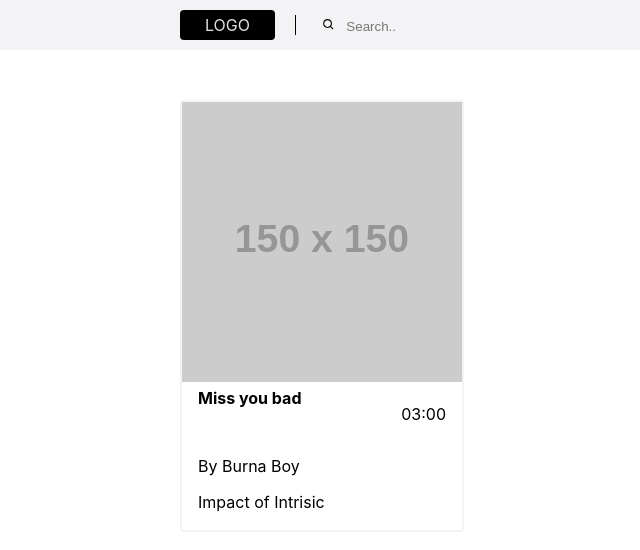
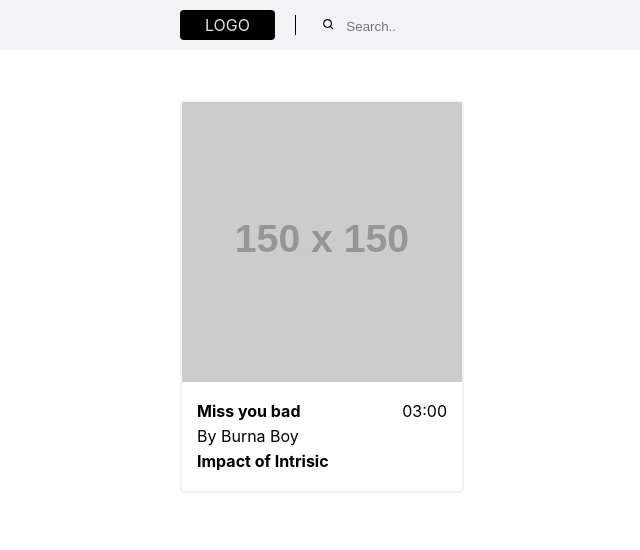
Before and after one commit to Btshwanelo/musicdb-app, a React (Create React App) app in the folder frontend/: page / in a window 1280 px wide. Shown: the top 550 px of the page, without its empty margins (20-660 px from the left). Built offline with nearby package versions, Linux system fonts and the light colour scheme.

Commit message:
refactored card style

```diff
--- a/frontend/src/shared/pages/MainPage/index.js
+++ b/frontend/src/shared/pages/MainPage/index.js
@@ -24,7 +24,7 @@ const MainPage = (props) => {
               <p>03:00</p>
             </div>
             <p>By Burna Boy</p>
-            <p>Impact of Intrisic</p>
+            <h4>Impact of Intrisic</h4>
           </div>
         </div>
       </div>
--- a/frontend/src/shared/pages/MainPage/style.css
+++ b/frontend/src/shared/pages/MainPage/style.css
@@ -59,13 +59,23 @@
   width: -webkit-fill-available;
 }
 .cards-container {
-  padding: 2px 16px;
+  padding: 15px;
 }
 .cards-container div {
   display: flex;
   flex-direction: row;
+  margin-bottom: 5px;
 }
 .cards-container div h4 {
   flex-grow: 1;
   margin: 0;
+}
+.cards-container div p {
+  margin: 0;
+}
+.cards-container p {
+  margin: 5px 0;
+}
+.cards-container h4 {
+  margin: 5px 0;
 }/*# sourceMappingURL=style.css.map */
--- a/frontend/src/shared/pages/MainPage/style.scss
+++ b/frontend/src/shared/pages/MainPage/style.scss
@@ -70,16 +70,28 @@
   }
 
   &-container {
-    padding: 2px 16px;
+    padding: 15px;
 
     & div {
       display: flex;
       flex-direction: row;
+      margin-bottom: 5px;
 
       & h4 {
         flex-grow: 1;
         margin: 0;
       }
+
+      & p {
+        margin: 0;
+      }
+    }
+
+    & p {
+      margin: 5px 0;
+    }
+    & h4 {
+      margin: 5px 0;
     }
   }
 }
```
Also changed, not shown: 1 other file (tests, documents, lock files or other folders).
